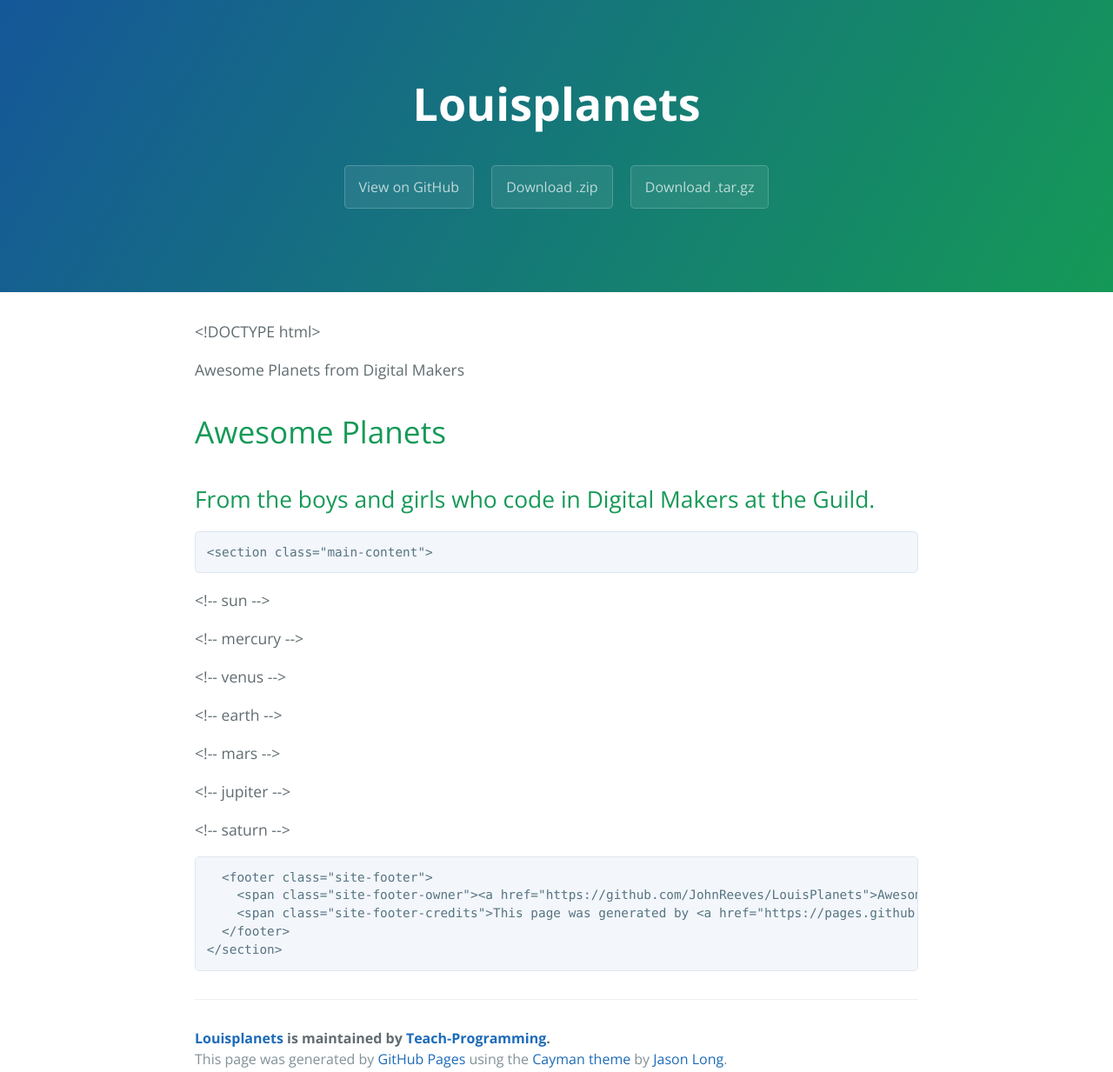
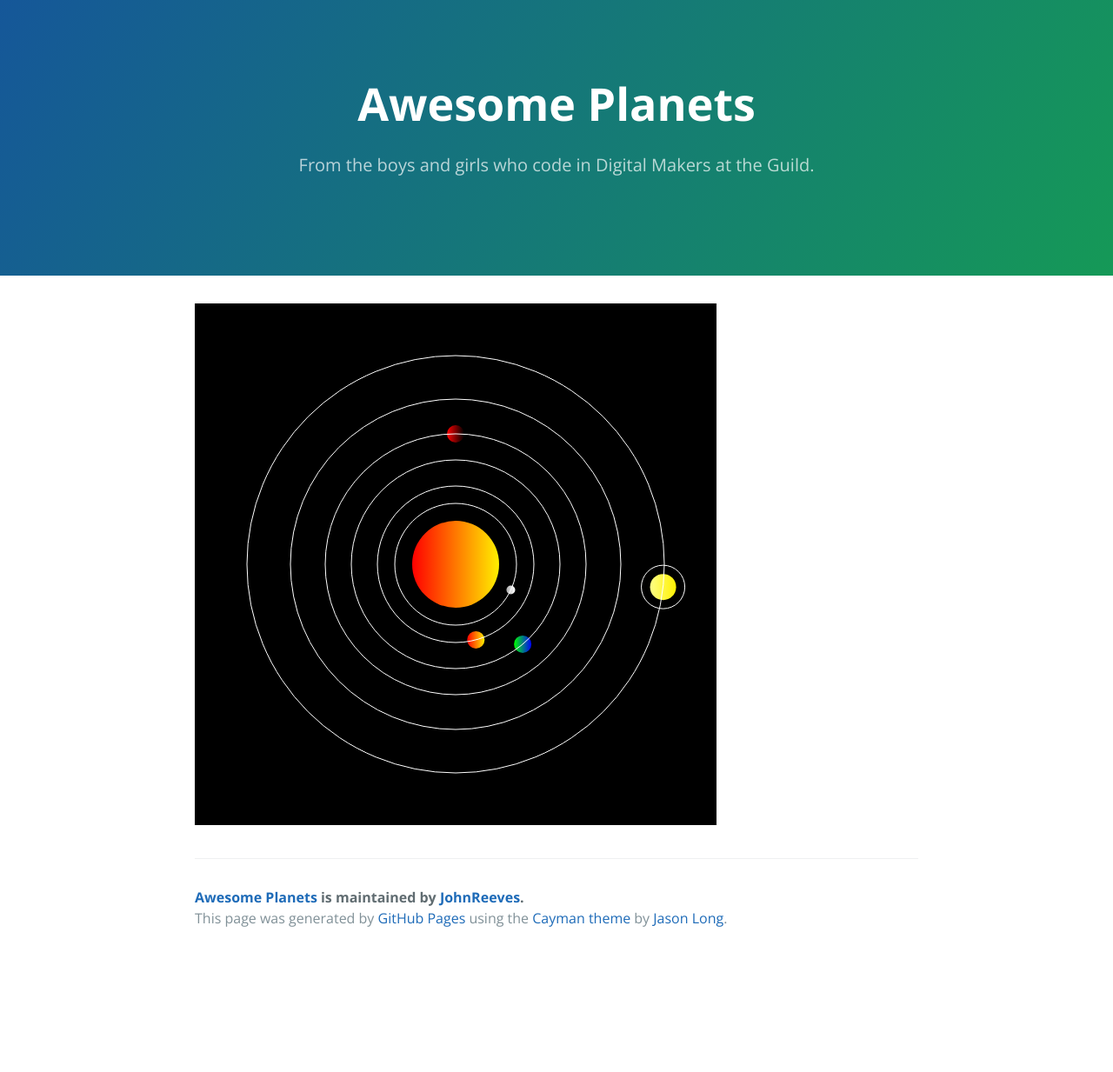
Before and after one commit to Teach-Programming/LouisPlanets, a plain HTML site: page index.html in a window 1280 px wide. Shown: the whole page at 87% size. After the commit the page ends 1100 px from the top, so only its background shows below. Drawn offline with nearby package versions, Linux system fonts and the light colour scheme.

Commit message:
Update index.html

```diff
--- a/index.html
+++ b/index.html
@@ -2,7 +2,8 @@
 <html lang="en-us">
   <head>
     <meta charset="UTF-8">
-    <title>Louisplanets by Teach-Programming</title>
+    <script src="https://code.jquery.com/jquery-2.1.4.js"></script>
+    <title>Awesome Planets from Digital Makers</title>
     <meta name="viewport" content="width=device-width, initial-scale=1">
     <link rel="stylesheet" type="text/css" href="stylesheets/normalize.css" media="screen">
     <link href='https://fonts.googleapis.com/css?family=Open+Sans:400,700' rel='stylesheet' type='text/css'>
@@ -11,124 +12,149 @@
   </head>
   <body>
     <section class="page-header">
-      <h1 class="project-name">Louisplanets</h1>
-      <h2 class="project-tagline"></h2>
-      <a href="https://github.com/Teach-Programming/LouisPlanets" class="btn">View on GitHub</a>
-      <a href="https://github.com/Teach-Programming/LouisPlanets/zipball/master" class="btn">Download .zip</a>
-      <a href="https://github.com/Teach-Programming/LouisPlanets/tarball/master" class="btn">Download .tar.gz</a>
+      <h1 class="project-name">Awesome Planets</h1>
+      <h2 class="project-tagline">From the boys and girls who code in Digital Makers at the Guild.</h2>
     </section>
 
     <section class="main-content">
-      <p>&lt;!DOCTYPE html&gt;
 
-  </p>
+<svg height="600" width="600">
+  <polygon points="0,0 0,600 600,600 600,0" fill="black" />
+
+  <!-- sun -->
+  <circle id="Sun" cx="300" cy="300" r="50" fill="url(#venus)" />
+
+  <!-- mercury -->
+  <circle id="Mercury" cx="300" cy="230" r="5" fill="url(#mercury)" />
+  <circle cx="300" cy="300" r="70" stroke-width="1" stroke="white" fill-opacity="0.0" />
+
+  <!-- venus -->
+  <circle id="Venus" cx="300" cy="210" r="10" fill="url(#venus)" />
+  <circle cx="300" cy="300" r="90" stroke-width="1" stroke="white" fill-opacity="0.0" />
+
+  <!-- earth -->
+  <circle id="Earth" cx="300" cy="180" r="10" fill="url(#earth)" />
+  <circle cx="300" cy="300" r="120" stroke-width="1" stroke="white" fill-opacity="0.0" />
+
+  <!-- mars -->
+  <circle cx="300" cy="150" r="10" fill="url(#mars)" />
+  <circle cx="300" cy="300" r="150" stroke-width="1" stroke="white" fill-opacity="0.0" />
+
+  <!-- jupiter -->
+  <circle id="jupiter" cx="300" cy="110" r="20" fill="url(#jupiter)" />
+  <circle cx="300" cy="300" r="190" stroke-width="1" stroke="white" fill-opacity="0.0" />
+
+  <!-- saturn -->
+  <circle id="Saturn" cx="300" cy="60" r="15" fill="url(#saturn)" />
+  <circle id="SaturnRing" cx="300" cy="60" r="25" stroke-width="1" stroke="white" fill-opacity="0.0" />
+ <circle cx="300" cy="300" r="240" stroke-width="1" stroke="white" fill-opacity="0.0" />
+
+  <linearGradient id="earth" x1="0%" y1="0%" x2="100%" y2="0%">
+    <stop offset="0%" stop-color="#00ff00" />
+    <stop offset="100%" stop-color="#0000ff" />
+  </linearGradient>
+
+  <linearGradient id="mercury" x1="0%" y1="0%" x2="100%" y2="0%">
+    <stop offset="0%" stop-color="#b0b0b0" />
+    <stop offset="100%" stop-color="#ffffff" />
+  </linearGradient>
+
+  <linearGradient id="venus" x1="0%" y1="0%" x2="100%" y2="0%">
+    <stop offset="0%" stop-color="#ff0000" />
+    <stop offset="100%" stop-color="#fff000" />
+  </linearGradient>
+
+  <linearGradient id="mars" x1="0%" y1="0%" x2="100%" y2="0%">
+    <stop offset="0%" stop-color="#ff0000" />
+    <stop offset="100%" stop-color="#fff00" />
+  </linearGradient>
+
+  <linearGradient id="jupiter" x1="0%" y1="0%" x2="100%" y2="0%">
+    <stop offset="0%" stop-color="#ff0000" />
+    <stop offset="100%" stop-color="#fff00" />
+  </linearGradient>
+
+  <linearGradient id="saturn" x1="0%" y1="0%" x2="100%" y2="0%">
+    <stop offset="0%" stop-color="#fdff86" />
+    <stop offset="100%" stop-color="#fff000" />
+  </linearGradient>
+
+  <linearGradient id="sun" x1="0%" y1="0%" x2="100%" y2="0%">
+    <stop offset="0%" stop-color="#fff00f" />
+    <stop offset="100%" stop-color="#fff000" />
+  </linearGradient>
+</svg>
+
+<script id="louis-planets">
+var saturn = 0;
+var earth = 0;
+var venus = 0;
+var mercury = 0;
+
+function movePlanets() {
+
+  saturn = saturn + 0.005;
+  earth = earth + 0.04;
+  venus = venus + 0.06;
+  mercury = mercury + 0.02;
 
 
-    Awesome Planets from Digital Makers
+  console.log("moving earth " + earth);
+  var earthX = calculateXPosition(earth, 300, 120);
+  var earthY = calculateYPosition(earth, 300, 120);
+  console.log("earth x=" + earthX + " y = " + earthY);
 
+  var saturnX = calculateXPosition(saturn, 300, 240);
+  var saturnY = calculateYPosition(saturn, 300, 240);
+  console.log("saturn x=" + saturnX + " y = " + saturnY);
 
+   var SaturnRingX = calculateXPosition(saturn, 300, 240);
+  var SaturnRingY = calculateYPosition(saturn, 300, 240);
+  console.log("saturnring x=" + SaturnRingX + " y = " + SaturnRingY);
 
+  var VenusX = calculateXPosition(venus, 300, 90);
+  var VenusY = calculateYPosition(venus, 300, 90);
+  console.log("Venus x=" + VenusX + " y = " + VenusY);
 
+  var MercuryX = calculateXPosition(mercury, 300, 70);
+  var MercuryY = calculateYPosition(mercury, 300, 70);
+  console.log("Mercury x=" + MercuryX + " y = " + MercuryY);
 
+  $("#Earth").attr("cx", earthX);
+$("#Earth").attr("cy", earthY);
 
+ $("#Saturn").attr("cx", saturnX);
+$("#Saturn").attr("cy", saturnY);
 
+ $("#SaturnRing").attr("cx", SaturnRingX);
+$("#SaturnRing").attr("cy", SaturnRingY);
 
-      <h1>
-<a id="awesome-planets" class="anchor" href="#awesome-planets" aria-hidden="true"><span aria-hidden="true" class="octicon octicon-link"></span></a>Awesome Planets</h1>
-      <h2>
-<a id="from-the-boys-and-girls-who-code-in-digital-makers-at-the-guild" class="anchor" href="#from-the-boys-and-girls-who-code-in-digital-makers-at-the-guild" aria-hidden="true"><span aria-hidden="true" class="octicon octicon-link"></span></a>From the boys and girls who code in Digital Makers at the Guild.</h2>
+ $("#Venus").attr("cx", VenusX);
+$("#Venus").attr("cy", VenusY);
 
+ $("#Mercury").attr("cx", MercuryX);
+$("#Mercury").attr("cy", MercuryY);
 
-<pre><code>&lt;section class="main-content"&gt;
-</code></pre>
+}
 
-<p>
-  </p>
+function calculateXPosition(degrees, sunX, orbitRadius) {
+  var velocity = degrees * (Math.PI / 180);
+  return sunX + (orbitRadius * Math.cos(velocity));
+}
 
-<p>&lt;!-- sun --&gt;
-  </p>
+function calculateYPosition(degrees, sunY, orbitRadius) {
+  var velocity = degrees * (Math.PI / 180);
+  return sunY + (orbitRadius * Math.sin(velocity));
+}
 
-<p>&lt;!-- mercury --&gt;
+setInterval(movePlanets, 2.5);
 
-  </p>
-
-<p>&lt;!-- venus --&gt;
-
-  </p>
-
-<p>&lt;!-- earth --&gt;
-
-  </p>
-
-<p>&lt;!-- mars --&gt;
-
-  </p>
-
-<p>&lt;!-- jupiter --&gt;
-
-  </p>
-
-<p>&lt;!-- saturn --&gt;
-
-
- </p>
-
-<p>
-
-
-  </p>
-
-<p>
-
-
-  </p>
-
-<p>
-
-
-  </p>
-
-<p>
-
-
-  </p>
-
-<p>
-
-
-  </p>
-
-<p>
-
-
-  </p>
-
-<p>
-
-
-
-</p>
-
-
-
-<pre><code>  &lt;footer class="site-footer"&gt;
-    &lt;span class="site-footer-owner"&gt;&lt;a href="https://github.com/JohnReeves/LouisPlanets"&gt;Awesome Planets&lt;/a&gt; is maintained by &lt;a href="https://github.com/JohnReeves"&gt;JohnReeves&lt;/a&gt;.&lt;/span&gt;
-    &lt;span class="site-footer-credits"&gt;This page was generated by &lt;a href="https://pages.github.com"&gt;GitHub Pages&lt;/a&gt; using the &lt;a href="https://github.com/jasonlong/cayman-theme"&gt;Cayman theme&lt;/a&gt; by &lt;a href="https://twitter.com/jasonlong"&gt;Jason Long&lt;/a&gt;.&lt;/span&gt;
-  &lt;/footer&gt;
-&lt;/section&gt;
-</code></pre>
-
-<p>
-</p>
-
+    </script>
       <footer class="site-footer">
-        <span class="site-footer-owner"><a href="https://github.com/Teach-Programming/LouisPlanets">Louisplanets</a> is maintained by <a href="https://github.com/Teach-Programming">Teach-Programming</a>.</span>
-
+        <span class="site-footer-owner"><a href="https://github.com/JohnReeves/LouisPlanets">Awesome Planets</a> is maintained by <a href="https://github.com/JohnReeves">JohnReeves</a>.</span>
         <span class="site-footer-credits">This page was generated by <a href="https://pages.github.com">GitHub Pages</a> using the <a href="https://github.com/jasonlong/cayman-theme">Cayman theme</a> by <a href="https://twitter.com/jasonlong">Jason Long</a>.</span>
       </footer>
-
     </section>
-
 
   </body>
 </html>
```
